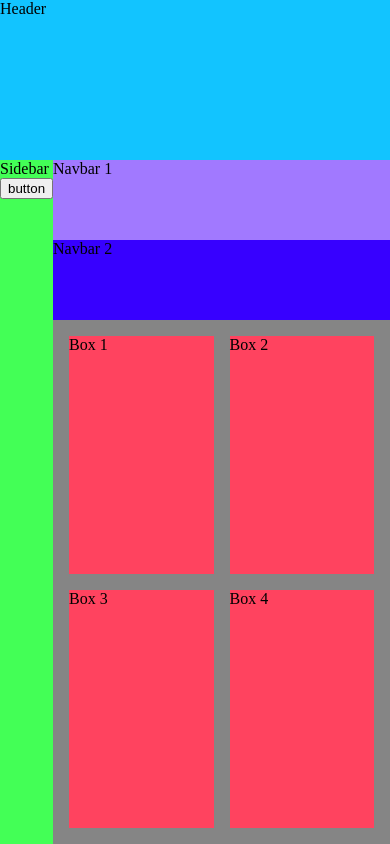
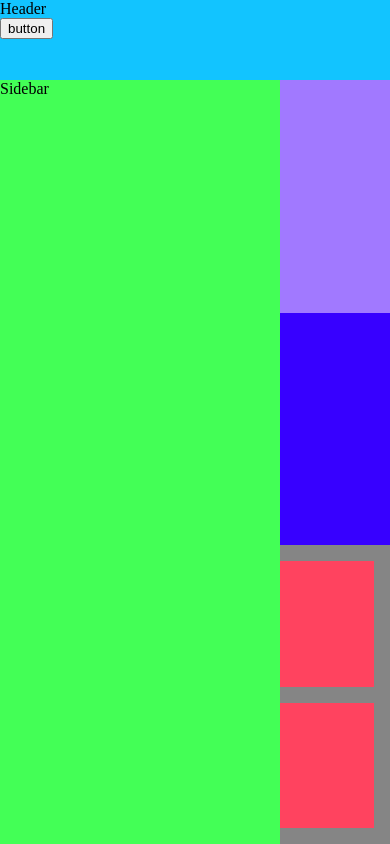
Before and after one commit to Edson-Quispe-jala/Bootcamp-FE, an Angular app in the folder signals/: page / in a window 390 px wide. Both pictures are taken after a click on the button "button". Built offline with nearby package versions, Linux system fonts and the light colour scheme.

Commit message:
complete the mobile view

```diff
--- a/signals/src/app/app.css
+++ b/signals/src/app/app.css
@@ -1,6 +1,6 @@
 .container {
   display: grid;
-  grid-template-columns: 0.8fr 1fr 1fr;
+  grid-template-columns: 0.6fr 1fr 1fr;
   grid-template-rows: 10rem 5rem 5rem auto ;
 
   grid-template-areas:
@@ -12,6 +12,7 @@
   box-sizing: border-box;
   transition: grid-template-columns 0.3s ease-in-out;
 }
+
 .container.sidebar-hidden {
   grid-template-columns: 0.1fr 1fr 1fr;
   transition: grid-template-columns 0.3s ease-in-out;
@@ -26,10 +27,10 @@
 .sidebar {
   grid-area: sidebar;
   background: rgb(67, 255, 86);
+}
 
-  .hidden {
-    display: none;
-}
+.menu-button {
+  display: none;
 }
 
 .navbar1 {
@@ -55,3 +56,47 @@
 .box {
   background: rgb(255, 67, 95);
 }
+@media (max-width: 768px) {
+
+  .container {
+    grid-template-columns: 1fr 1fr;
+    grid-template-rows: 80px auto auto auto;
+    grid-template-areas:
+      "header header"
+      "navbar1 navbar1"
+      "navbar2 navbar2"
+      "box box";
+  }
+
+  .container.sidebar-hidden {
+    grid-template-columns: 1fr;
+  }
+
+  .menu-button {
+    display: block;
+  }
+
+  .sidebar-button {
+    display: none;
+  }
+
+  .sidebar {
+    grid-column: 1 / -1;
+    grid-row: 2 / -1;
+
+    z-index: 100;
+
+    width: 280px;
+    transition: left 0.3s ease-in-out;
+    background: rgb(67, 255, 86);
+  }
+
+  .sidebar.hidden {
+    display: none;
+    background: rgb(67, 255, 86);
+  }
+
+  .sidebar.sidebar-open {
+    left: 0;
+  }
+}
--- a/signals/src/app/app.html
+++ b/signals/src/app/app.html
@@ -1,12 +1,15 @@
-  <div class="container" [class.sidebar-hidden]="!showSideBar()">
+<div class="container" [class.sidebar-hidden]="hideSideBar()">
     <div class="header">
       Header
+      <button class="menu-button" (click)="openSideBar()">
+        button
+      </button>
     </div>
 
-      <div class="sidebar">
+    <div class="sidebar" [class.hidden]="!hideSideBar()">
       Sidebar
 
-        <button (click)="openSideBar()">
+      <button class="sidebar-button" (click)="openSideBar()">
         button
       </button>
     </div>
--- a/signals/src/app/app.ts
+++ b/signals/src/app/app.ts
@@ -9,10 +9,10 @@ import { RouterOutlet } from '@angular/router';
 })
 export class App {
   protected readonly title = signal('signals');
-  protected readonly showSideBar = signal(true);
+  protected readonly hideSideBar = signal(false);
 
   openSideBar() {
-    console.log(this.showSideBar());
-    this.showSideBar.update(value => !value);
+    console.log(this.hideSideBar());
+    this.hideSideBar.update(value => !value);
   }
 }
```
Lines whose indentation alone changed are shown as unchanged.
